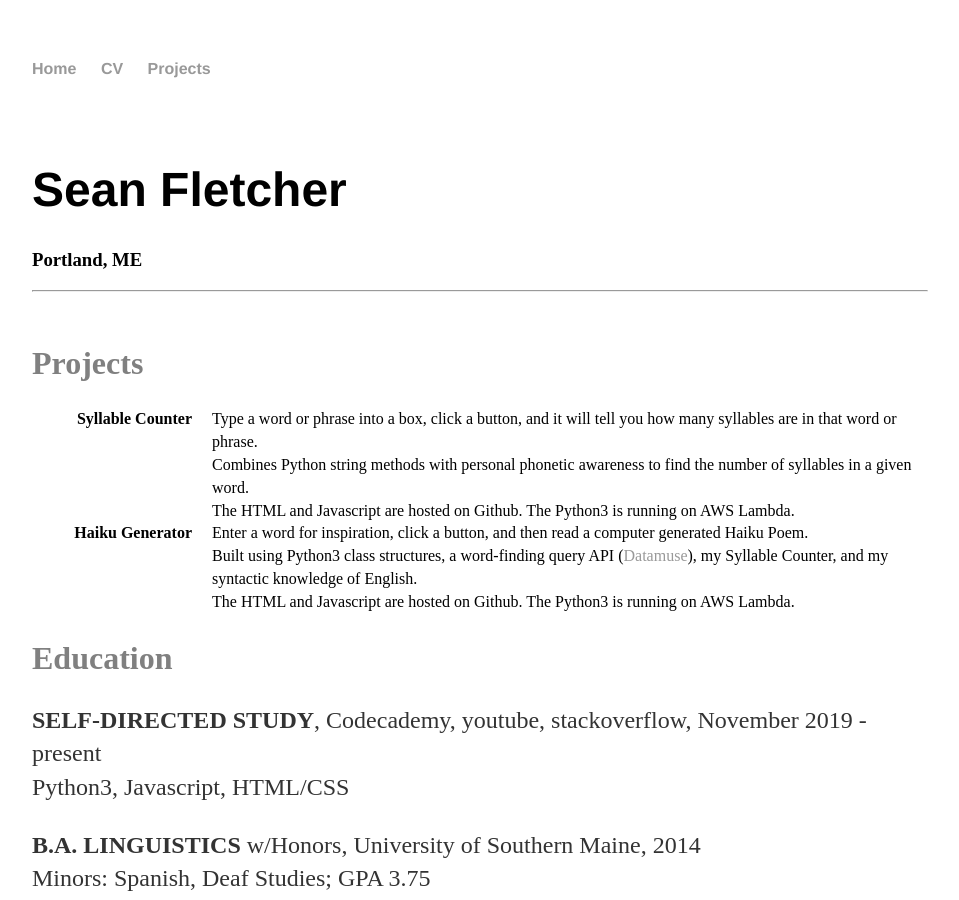
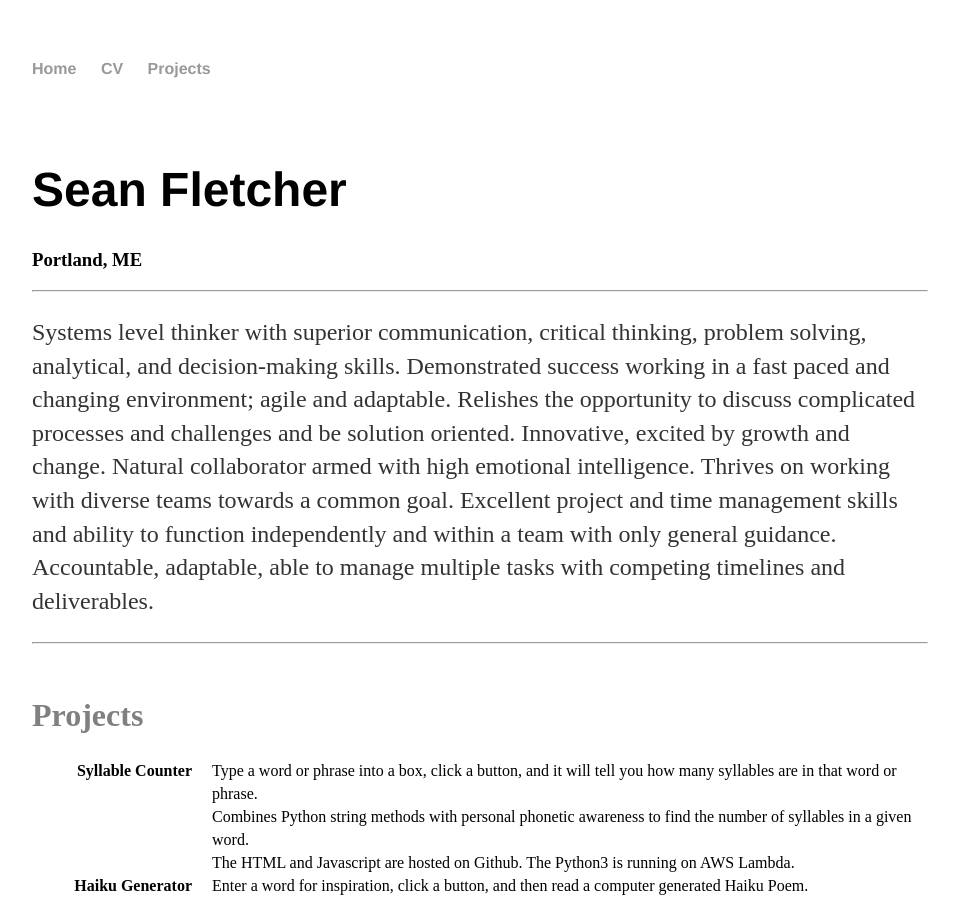
Before and after one commit to SeanEFletcher/SeanEFletcher.github.io, a Jekyll site: the page built from cv/index.html, in a window 1280 px wide and 900 px high. Shown: the whole window, without its empty margins (160-1119 px from the left). Built offline with Jekyll 4.4.1, drawn with Linux system fonts in a browser that asks for light colours.

Commit message:
Update index.html

```diff
--- a/cv/index.html
+++ b/cv/index.html
@@ -7,6 +7,18 @@ title: Sean's CV
     <h1>Sean Fletcher</h1>
     <h3>Portland, ME</h3>
     <hr />
+	<div>
+		<p>
+			Systems level thinker with superior communication, critical thinking, problem solving, analytical, and decision-making skills.
+			Demonstrated success working in a fast paced and changing environment; agile and adaptable.
+			Relishes the opportunity to discuss complicated processes and challenges and be solution oriented. Innovative, excited by growth and change.
+			Natural collaborator armed with high emotional intelligence.
+			Thrives on working with diverse teams towards a common goal.
+			Excellent project and time management skills and ability to function independently and within a team with only general guidance.
+			Accountable, adaptable, able to manage multiple tasks with competing timelines and deliverables.
+		</p>
+	</div>
+	<hr />
     <br>
     <div class="projects">
       <h2 class="CVh2">Projects</h2>
@@ -155,4 +167,3 @@ title: Sean's CV
       </ul>
     </div>
   </div>
-  </html>
```
